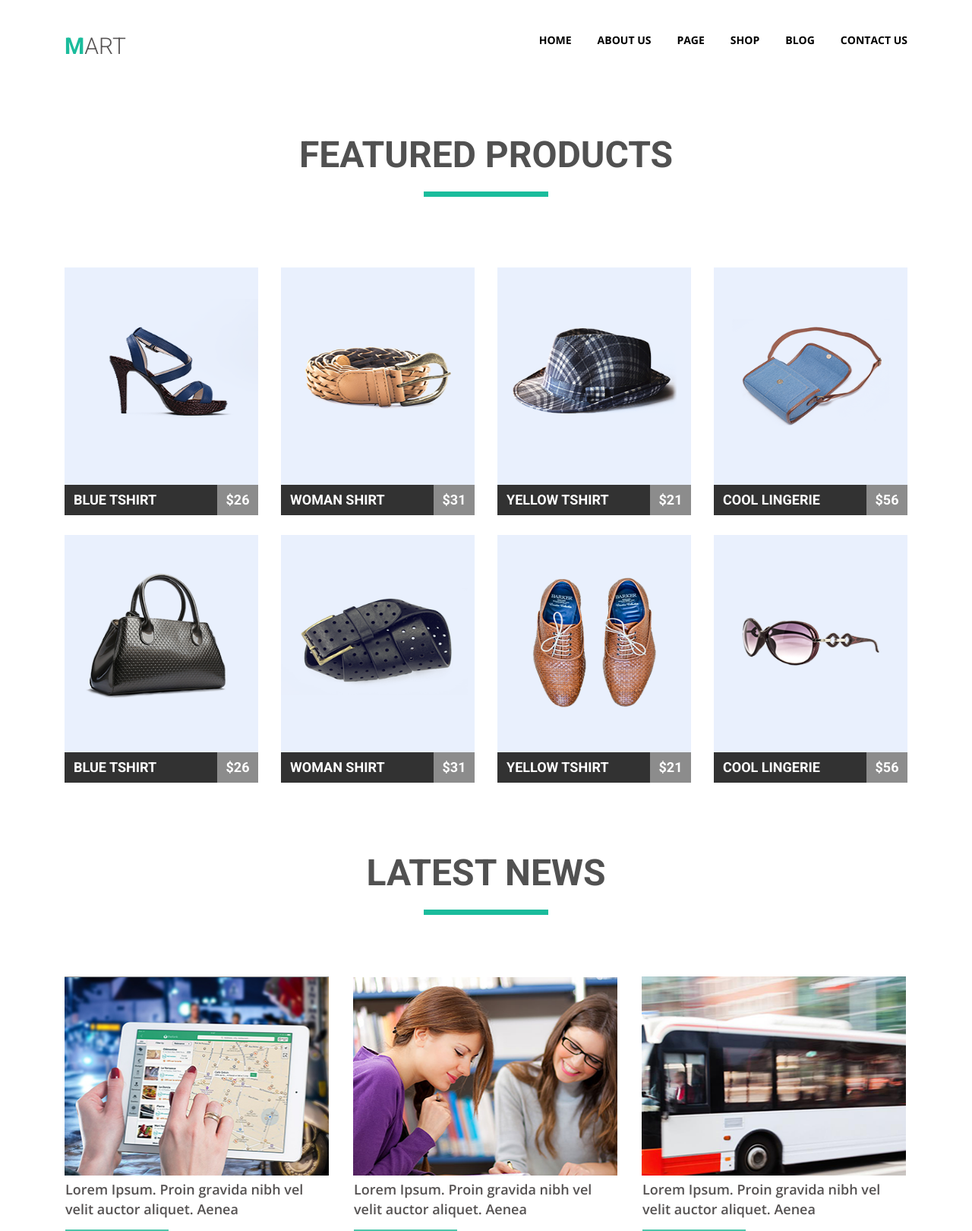
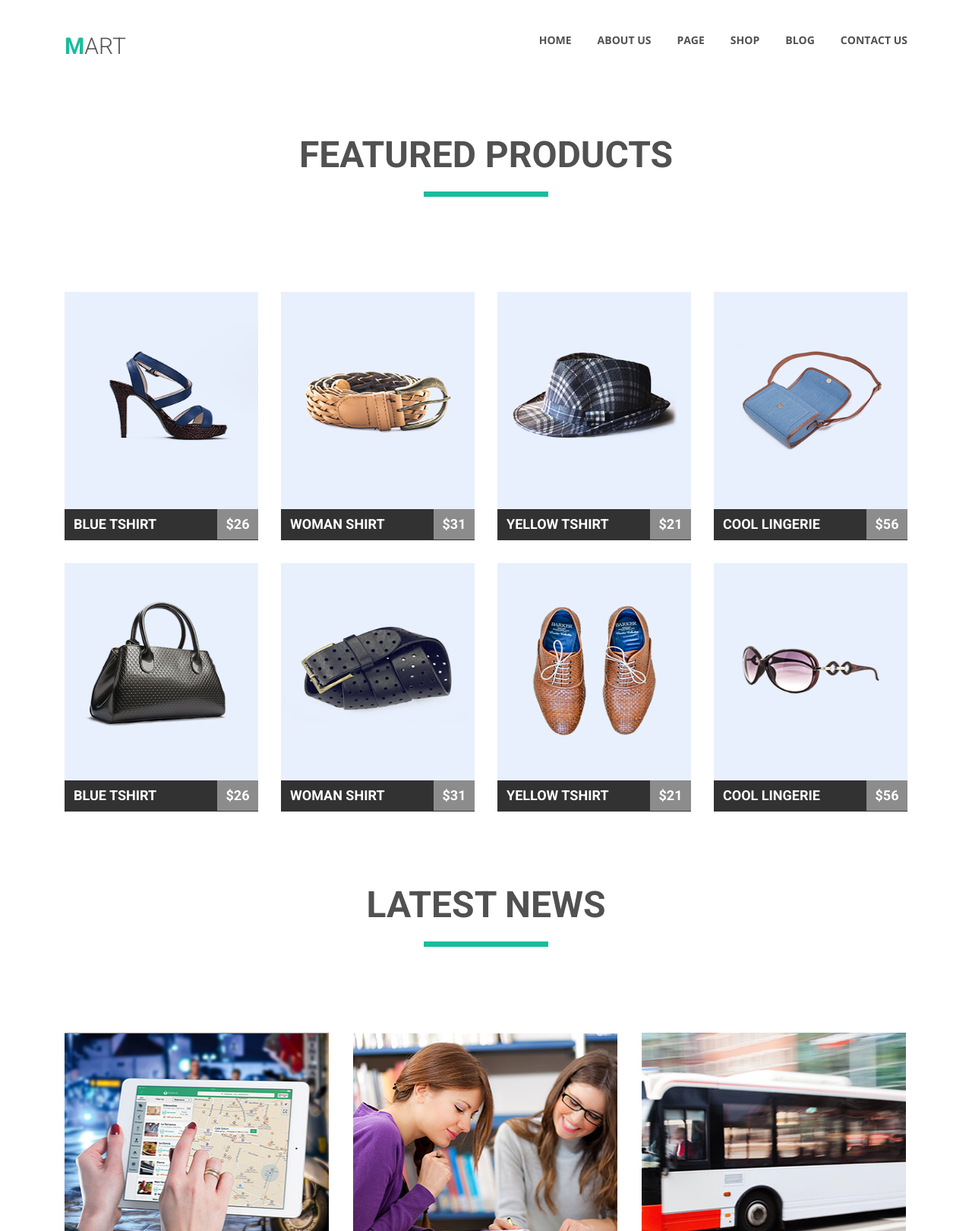
Before and after one commit to tania-voyat/goit-fe-course, a web app: file html+css/module-04/index.html in a window 1280 px wide. Shown: the top 1620 px of the page at 76% size. Run offline with its HTML, style and script files only (its server is not run), Linux system fonts and the light colour scheme.

Commit message:
Edits to module 4 added

```diff
--- a/html+css/module-04/css/styles.css
+++ b/html+css/module-04/css/styles.css
@@ -36,8 +36,8 @@
 }
 
 .menu {
-    margin-top: 44px;
-    margin-bottom: 110px;
+    padding-top: 44px;
+    padding-bottom: 110px;
 }
 
 .menu-list {
@@ -58,7 +58,12 @@
     margin-right: 30px;
 }
 
-.menu-list-items:hover {
+.menu-list-items a {
+    text-decoration: none;
+    color: rgb(81, 81, 81);
+}
+
+.menu-list-items a:hover {
     color: rgb(26, 188, 156);
 }
 
@@ -86,8 +91,7 @@ h2::after {
     background-color: rgb(26, 188, 156);
     width: 164px;
     height: 7px;
-    margin: 0 auto;
-    margin-top: 32px;
+    margin: 32px auto ;
 }
 
 .list {
@@ -97,7 +101,6 @@ h2::after {
 
 .list-items {
     width: 255px;
-    height: 322px;
     float: left;
     margin-right: 30px;
     margin-bottom: 30px;
@@ -108,8 +111,6 @@ h2::after {
 }
 
 .product-name-price {
-    width: 255px;
-    height: 40px;
     background-color: rgb(50, 50, 50);
 }
 
--- a/html+css/module-04/index.html
+++ b/html+css/module-04/index.html
@@ -16,12 +16,12 @@
     <nav class="menu clearfix">
      <h1 class="logo"><a href="#">Mart</a></h1>
      <ul class="menu-list clearfix">
-        <li class="menu-list-items">Home</li>
-        <li class="menu-list-items">About us</li>
-        <li class="menu-list-items">Page</li>
-        <li class="menu-list-items">Shop</li>
-        <li class="menu-list-items">Blog</li>
-        <li class="menu-list-items">Contact us</li>
+        <li class="menu-list-items"><a href="#">Home</a></li>
+        <li class="menu-list-items"><a href="#">About us</a></li>
+        <li class="menu-list-items"><a href="#">Page</a></li>
+        <li class="menu-list-items"><a href="#">Shop</a></li>
+        <li class="menu-list-items"><a href="#">Blog</a></li>
+        <li class="menu-list-items"><a href="#">Contact us</a></li>
      </ul>
     </nav>
     </header>
@@ -32,56 +32,56 @@
         <ul class="list wrapper clearfix">
             <li class="list-items">
                 <a href="#"><img src="img/product1.png" alt="Blue Tshirt" width="255" height="282"></a>
-                <div class="product-name-price">
+                <div class="product-name-price clearfix">
                     <h3 class="product-name"><a href="#">Blue Tshirt</a></h3>
                     <div class="price"><a href="#">26</a></div>
                 </div>
             </li>
             <li class="list-items">
                 <a href="#"><img src="img/product2.png" alt="Woman Shirt" width="255" height="282"></a>
-                <div class="product-name-price">
+                <div class="product-name-price clearfix">
                     <h3 class="product-name"><a href="#">Woman Shirt</a></h3>
                     <div class="price"><a href="#">31</a></div>
                 </div>
             </li>
             <li class="list-items">
                 <a href="#"><img src="img/product3.png" alt="Yellow Tshirt" width="255" height="282"></a>
-                <div class="product-name-price">
+                <div class="product-name-price clearfix">
                     <h3 class="product-name"><a href="#">Yellow Tshirt</a></h3>
                     <div class="price"><a href="#">21</a></div>
                 </div>
             </li>
             <li class="list-items">
                 <a href="#"><img src="img/product4.png" alt="" width="255" height="282"></a>
-                <div class="product-name-price">
+                <div class="product-name-price clearfix">
                     <h3 class="product-name"><a href="#">Cool Lingerie</a></h3>
                     <div class="price"><a href="#">56</a></div>
                 </div>
             </li>
             <li class="list-items">
                 <a href="#"><img src="img/product5.png" alt="Blue Tshirt" width="255" height="282"></a>
-                <div class="product-name-price">
+                <div class="product-name-price clearfix">
                     <h3 class="product-name"><a href="#">Blue Tshirt</a></h3>
                     <div class="price"><a href="#">26</a></div>
                 </div>
             </li>
             <li class="list-items">
                 <a href="#"><img src="img/product6.png" alt="Woman Shirt" width="255" height="282"></a>
-                <div class="product-name-price">
+                <div class="product-name-price clearfix">
                     <h3 class="product-name"><a href="#">Woman Shirt</a></h3>
                     <div class="price"><a href="#">31</a></div>
                 </div>
             </li>
             <li class="list-items">
                 <a href="#"><img src="img/product7.png" alt="Yellow Tshirt" width="255" height="282"></a>
-                <div class="product-name-price">
+                <div class="product-name-price clearfix">
                     <h3 class="product-name"><a href="#">Yellow Tshirt</a></h3>
                     <div class="price"><a href="#">21</a></div>
                 </div>
             </li>
             <li class="list-items">
                 <a href="#"><img src="img/product8.png" alt="Cool Lingerie" width="255" height="282"></a>
-                <div class="product-name-price">
+                <div class="product-name-price clearfix">
                     <h3 class="product-name"><a href="#">Cool Lingerie</a></h3>
                     <div class="price"><a href="#">56</a></div>
                 </div>
```
